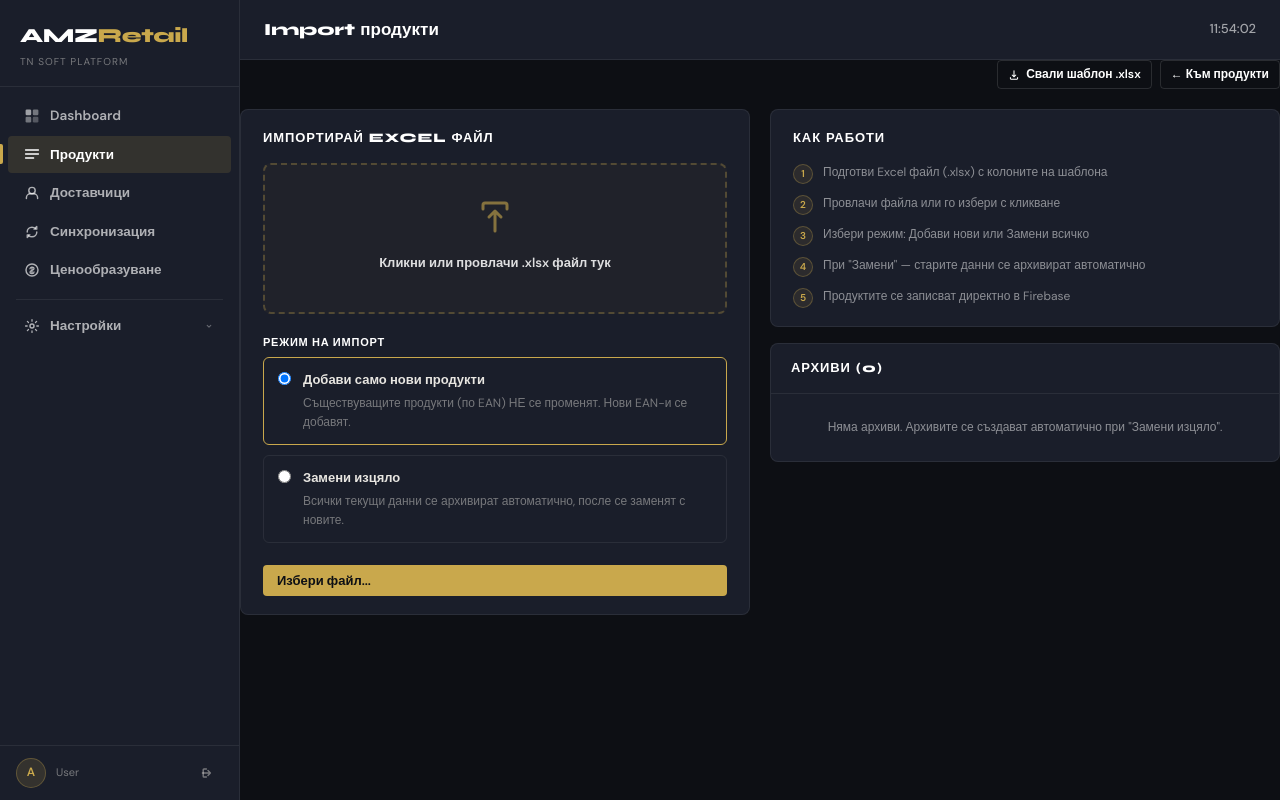
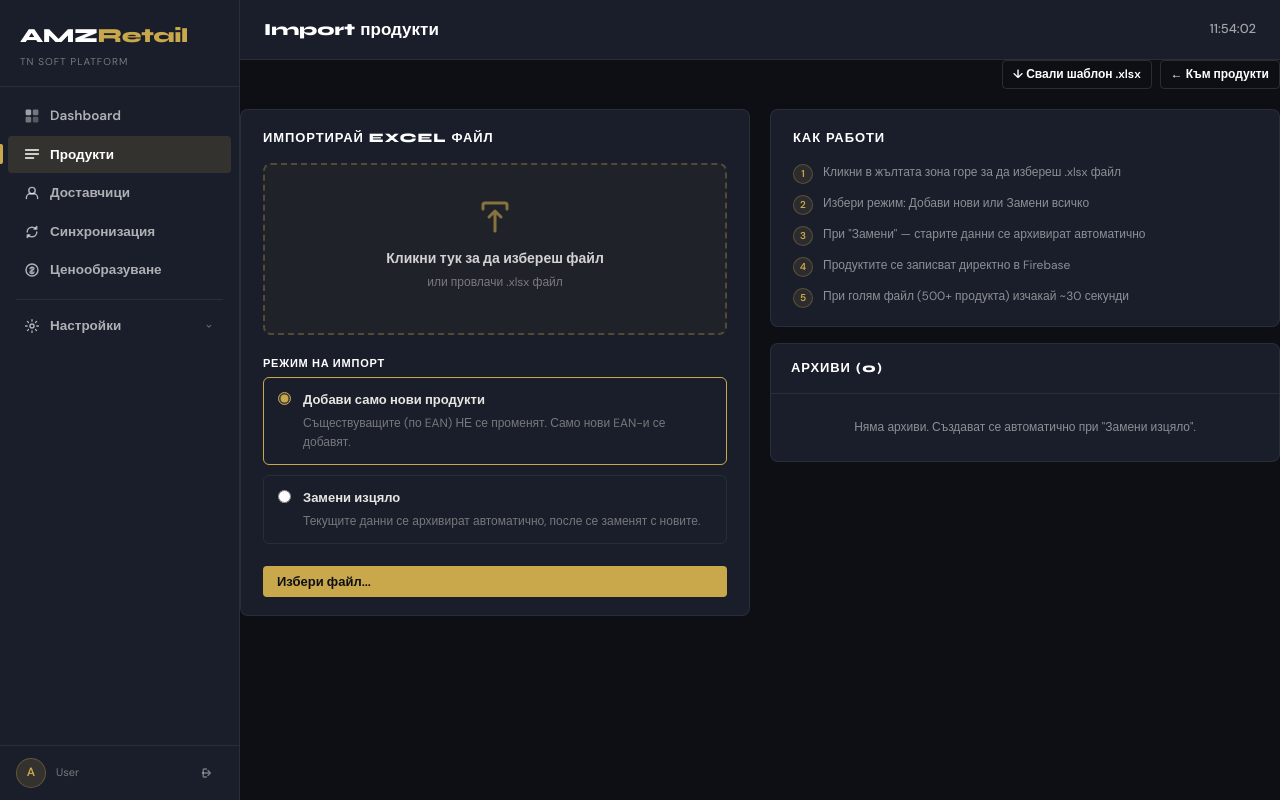
Before and after one commit to anguel-iliev/Amazon-FBM-automation, a PHP site: page /products/import in a window 1280 px wide. Run offline with PHP 8.4, Linux system fonts and the light colour scheme.

Commit message:
v2.3 — fixed import page: file selection, detailed errors, 180s timeout

```diff
--- a/platform/src/views/products/import.php
+++ b/platform/src/views/products/import.php
@@ -3,10 +3,7 @@
 <div class="page-header">
   <div></div>
   <div class="page-header-actions">
-    <a href="/products/template" class="btn btn-ghost btn-sm">
-      <svg width="12" height="12" viewBox="0 0 20 20" fill="none"><path d="M4 14v2a1 1 0 001 1h10a1 1 0 001-1v-2M10 3v10M7 10l3 3 3-3" stroke="currentColor" stroke-width="1.7" stroke-linecap="round" stroke-linejoin="round"/></svg>
-      Свали шаблон .xlsx
-    </a>
+    <a href="/products/template" class="btn btn-ghost btn-sm">↓ Свали шаблон .xlsx</a>
     <a href="/products" class="btn btn-ghost btn-sm">← Към продукти</a>
   </div>
 </div>
@@ -16,47 +13,45 @@
   <!-- Upload form -->
   <div class="card">
     <div class="card-title">Импортирай Excel файл</div>
-    <div id="upload-form">
-      <!-- Drop zone -->
-      <div id="drop-zone" style="border:2px dashed rgba(201,168,76,.3);border-radius:8px;padding:32px 20px;text-align:center;cursor:pointer;transition:all .2s;background:rgba(201,168,76,.03);margin-bottom:20px"
-           onclick="document.getElementById('file-inp').click()"
+
+    <!-- Drop zone + file select -->
+    <label for="file-inp" id="drop-zone" style="display:block;border:2px dashed rgba(201,168,76,.3);border-radius:8px;padding:32px 20px;text-align:center;cursor:pointer;transition:all .2s;background:rgba(201,168,76,.03);margin-bottom:20px"
        ondragover="event.preventDefault();this.style.borderColor='var(--gold)';this.style.background='rgba(201,168,76,.07)'"
        ondragleave="this.style.borderColor='rgba(201,168,76,.3)';this.style.background='rgba(201,168,76,.03)'"
        ondrop="handleDrop(event)">
-        <svg width="40" height="40" viewBox="0 0 20 20" fill="none" style="color:var(--gold);opacity:.6;margin-bottom:10px"><path d="M4 6v-2a1 1 0 011-1h10a1 1 0 011 1v2M10 17V7M7 10l3-3 3 3" stroke="currentColor" stroke-width="1.5" stroke-linecap="round" stroke-linejoin="round"/></svg>
-        <p style="font-size:13px;color:rgba(255,255,255,.6)"><strong style="color:rgba(255,255,255,.85)">Кликни или провлачи .xlsx файл тук</strong></p>
-        <p id="file-name" style="font-size:11px;color:var(--gold);margin-top:6px"></p>
-      </div>
+      <svg width="40" height="40" viewBox="0 0 20 20" fill="none" style="color:var(--gold);opacity:.6;margin-bottom:10px;display:block;margin-left:auto;margin-right:auto"><path d="M4 6v-2a1 1 0 011-1h10a1 1 0 011 1v2M10 17V7M7 10l3-3 3 3" stroke="currentColor" stroke-width="1.5" stroke-linecap="round" stroke-linejoin="round"/></svg>
+      <p style="font-size:14px;color:rgba(255,255,255,.8);font-weight:600;margin-bottom:4px">Кликни тук за да избереш файл</p>
+      <p style="font-size:12px;color:rgba(255,255,255,.4)">или провлачи .xlsx файл</p>
+      <p id="file-name" style="font-size:12px;color:var(--gold);margin-top:8px;font-weight:600"></p>
+    </label>
     <input type="file" id="file-inp" accept=".xlsx" style="display:none" onchange="onFileSelect(this)">
 
     <!-- Mode -->
     <div class="form-group">
       <label class="form-label">Режим на импорт</label>
       <div style="display:flex;flex-direction:column;gap:10px">
-          <label style="display:flex;align-items:flex-start;gap:12px;cursor:pointer;padding:12px 14px;border:1px solid var(--border);border-radius:6px;transition:border-color .15s" id="lbl-merge">
-            <input type="radio" name="mode" value="merge" checked onchange="updateMode(this)" style="margin-top:2px;flex-shrink:0">
+        <label id="lbl-merge" style="display:flex;align-items:flex-start;gap:12px;cursor:pointer;padding:12px 14px;border:1px solid var(--gold);border-radius:6px">
+          <input type="radio" name="mode" value="merge" checked onchange="updateMode(this)" style="margin-top:2px;flex-shrink:0;accent-color:var(--gold)">
           <div>
             <div style="font-size:13px;font-weight:600;color:var(--text)">Добави само нови продукти</div>
-              <div style="font-size:12px;color:var(--muted);margin-top:3px">Съществуващите продукти (по EAN) НЕ се променят. Нови EAN-и се добавят.</div>
+            <div style="font-size:12px;color:var(--muted);margin-top:3px">Съществуващите (по EAN) НЕ се променят. Само нови EAN-и се добавят.</div>
           </div>
         </label>
-          <label style="display:flex;align-items:flex-start;gap:12px;cursor:pointer;padding:12px 14px;border:1px solid var(--border);border-radius:6px;transition:border-color .15s" id="lbl-replace">
-            <input type="radio" name="mode" value="replace" onchange="updateMode(this)" style="margin-top:2px;flex-shrink:0">
+        <label id="lbl-replace" style="display:flex;align-items:flex-start;gap:12px;cursor:pointer;padding:12px 14px;border:1px solid var(--border);border-radius:6px">
+          <input type="radio" name="mode" value="replace" onchange="updateMode(this)" style="margin-top:2px;flex-shrink:0;accent-color:var(--gold)">
           <div>
             <div style="font-size:13px;font-weight:600;color:var(--text)">Замени изцяло</div>
-              <div style="font-size:12px;color:var(--muted);margin-top:3px">Всички текущи данни се архивират автоматично, после се заменят с новите.</div>
+            <div style="font-size:12px;color:var(--muted);margin-top:3px">Текущите данни се архивират автоматично, после се заменят с новите.</div>
           </div>
         </label>
       </div>
     </div>
 
-      <!-- Archive label (shown only for replace mode) -->
     <div class="form-group" id="archive-label-group" style="display:none">
       <label class="form-label">Наименование на архива (по желание)</label>
       <input type="text" id="archive-label" class="form-control" placeholder="напр. Преди актуализация март 2026">
     </div>
 
-      <!-- Submit -->
     <button class="btn btn-primary" id="import-btn" onclick="doImport()" disabled style="width:100%;margin-top:8px">
       Избери файл...
     </button>
@@ -70,24 +65,22 @@
     </div>
 
     <!-- Result -->
-      <div id="result" style="display:none;margin-top:16px;padding:14px 16px;border-radius:6px;font-size:13px;font-weight:600;line-height:1.7"></div>
-    </div>
+    <div id="result" style="display:none;margin-top:16px;padding:14px 16px;border-radius:6px;font-size:13px;line-height:1.7"></div>
   </div>
 
   <!-- How it works + Archives -->
   <div style="display:flex;flex-direction:column;gap:16px">
 
-    <!-- How it works -->
     <div class="card">
       <div class="card-title">Как работи</div>
       <ol style="list-style:none;display:flex;flex-direction:column;gap:10px">
         <?php foreach ([
-          ['Подготви Excel файл (.xlsx) с колоните на шаблона', 'blue'],
-          ['Провлачи файла или го избери с кликване', 'gold'],
-          ['Избери режим: Добави нови или Замени всичко', 'amber'],
-          ['При "Замени" — старите данни се архивират автоматично', 'green'],
-          ['Продуктите се записват директно в Firebase', 'green'],
-        ] as $i => [$text, $c]): ?>
+          'Кликни в жълтата зона горе за да избереш .xlsx файл',
+          'Избери режим: Добави нови или Замени всичко',
+          'При "Замени" — старите данни се архивират автоматично',
+          'Продуктите се записват директно в Firebase',
+          'При голям файл (500+ продукта) изчакай ~30 секунди',
+        ] as $i => $text): ?>
         <li style="display:flex;gap:10px;align-items:flex-start">
           <span style="width:20px;height:20px;background:rgba(201,168,76,.1);border:1px solid rgba(201,168,76,.3);border-radius:50%;display:flex;align-items:center;justify-content:center;font-size:10px;font-weight:700;color:var(--gold);flex-shrink:0;margin-top:1px"><?= $i+1 ?></span>
           <span class="text-sm text-muted"><?= $text ?></span>
@@ -96,14 +89,13 @@
       </ol>
     </div>
 
-    <!-- Archives -->
     <div class="card" style="padding:0">
       <div style="padding:14px 20px;border-bottom:1px solid var(--border);display:flex;align-items:center;justify-content:space-between">
         <div class="card-title" style="margin:0">Архиви (<?= count($archives) ?>)</div>
       </div>
       <?php if (empty($archives)): ?>
       <div style="padding:24px;text-align:center">
-        <p class="text-sm text-muted">Няма архиви. Архивите се създават автоматично при "Замени изцяло".</p>
+        <p class="text-sm text-muted">Няма архиви. Създават се автоматично при "Замени изцяло".</p>
       </div>
       <?php else: ?>
       <div style="max-height:300px;overflow-y:auto">
@@ -118,12 +110,10 @@
             <?php foreach ($archives as $arch): ?>
             <tr>
               <td style="padding:9px 16px;border-bottom:1px solid var(--border);color:var(--muted)"><?= date('d.m.Y H:i', strtotime($arch['date'] ?? '')) ?></td>
-              <td style="padding:9px 16px;border-bottom:1px solid var(--border);max-width:160px;overflow:hidden;text-overflow:ellipsis;white-space:nowrap" title="<?= htmlspecialchars($arch['label']) ?>"><?= htmlspecialchars($arch['label']) ?></td>
+              <td style="padding:9px 16px;border-bottom:1px solid var(--border);max-width:160px;overflow:hidden;text-overflow:ellipsis;white-space:nowrap"><?= htmlspecialchars($arch['label']) ?></td>
               <td style="padding:9px 16px;border-bottom:1px solid var(--border);text-align:right"><?= number_format($arch['count']) ?></td>
               <td style="padding:9px 16px;border-bottom:1px solid var(--border);text-align:right">
-                <button class="btn btn-ghost btn-sm" onclick="restoreArchive('<?= htmlspecialchars($arch['key']) ?>', '<?= htmlspecialchars($arch['label']) ?>')">
-                  Зареди
-                </button>
+                <button class="btn btn-ghost btn-sm" onclick="restoreArchive('<?= htmlspecialchars($arch['key']) ?>', '<?= htmlspecialchars($arch['label']) ?>')">Зареди</button>
               </td>
             </tr>
             <?php endforeach; ?>
@@ -132,8 +122,8 @@
       </div>
       <?php endif; ?>
     </div>
+
   </div>
-
 </div>
 
 <script>
@@ -141,74 +131,112 @@ let selectedFile = null;
 
 function updateMode(radio) {
   document.getElementById('archive-label-group').style.display = radio.value === 'replace' ? 'block' : 'none';
-  document.getElementById('lbl-merge').style.borderColor = radio.value === 'merge' ? 'var(--gold)' : 'var(--border)';
+  document.getElementById('lbl-merge').style.borderColor   = radio.value === 'merge'   ? 'var(--gold)' : 'var(--border)';
   document.getElementById('lbl-replace').style.borderColor = radio.value === 'replace' ? 'var(--gold)' : 'var(--border)';
 }
-// Init
-document.getElementById('lbl-merge').style.borderColor = 'var(--gold)';
 
 function onFileSelect(inp) {
   const f = inp.files[0]; if (!f) return;
+  if (!f.name.toLowerCase().endsWith('.xlsx')) { showResult('✗ Само .xlsx файлове са позволени', false); return; }
   selectedFile = f;
-  document.getElementById('file-name').textContent = '📄 ' + f.name + ' (' + (f.size/1024).toFixed(1) + ' KB)';
-  document.getElementById('import-btn').disabled = false;
-  document.getElementById('import-btn').textContent = 'Импортирай →';
+  const kb = (f.size / 1024).toFixed(1);
+  document.getElementById('file-name').textContent = '📄 ' + f.name + ' (' + kb + ' KB)';
+  const btn = document.getElementById('import-btn');
+  btn.disabled = false;
+  btn.textContent = 'Импортирай ' + f.name.substring(0, 30) + ' →';
 }
 
 function handleDrop(e) {
   e.preventDefault();
+  document.getElementById('drop-zone').style.borderColor = 'rgba(201,168,76,.3)';
+  document.getElementById('drop-zone').style.background = 'rgba(201,168,76,.03)';
   const f = e.dataTransfer.files[0];
   if (!f) return;
-  if (!f.name.endsWith('.xlsx')) { showResult('✗ Само .xlsx файлове', false); return; }
-  selectedFile = f;
-  document.getElementById('file-name').textContent = '📄 ' + f.name + ' (' + (f.size/1024).toFixed(1) + ' KB)';
-  document.getElementById('import-btn').disabled = false;
-  document.getElementById('import-btn').textContent = 'Импортирай →';
+  // Manually trigger file selection
+  const dt = new DataTransfer();
+  dt.items.add(f);
+  document.getElementById('file-inp').files = dt.files;
+  onFileSelect(document.getElementById('file-inp'));
 }
 
 function doImport() {
   if (!selectedFile) return;
-  const mode  = document.querySelector('input[name="mode"]:checked').value;
-  const label = document.getElementById('archive-label').value.trim();
-  const btn   = document.getElementById('import-btn');
-  const prog  = document.getElementById('progress');
-  const fill  = document.getElementById('prog-fill');
-  const ptxt  = document.getElementById('prog-text');
+  const mode    = document.querySelector('input[name="mode"]:checked').value;
+  const label   = document.getElementById('archive-label').value.trim();
+  const btn     = document.getElementById('import-btn');
+  const prog    = document.getElementById('progress');
+  const fill    = document.getElementById('prog-fill');
+  const ptxt    = document.getElementById('prog-text');
+  const result  = document.getElementById('result');
 
   btn.disabled = true;
   prog.style.display = 'block';
-  document.getElementById('result').style.display = 'none';
-  fill.style.width = '20%';
-  ptxt.textContent = 'Качване…';
+  result.style.display = 'none';
+  fill.style.width = '15%';
+  ptxt.textContent = 'Четене на файла…';
 
   const fd = new FormData();
   fd.append('file', selectedFile);
   fd.append('mode', mode);
   if (label) fd.append('label', label);
 
-  fill.style.width = '50%';
-  ptxt.textContent = 'Обработване…';
+  // Animate progress
+  let pct = 15;
+  const progressTimer = setInterval(() => {
+    pct = Math.min(pct + 5, 85);
+    fill.style.width = pct + '%';
+    if (pct < 40) ptxt.textContent = 'Четене на Excel файла…';
+    else if (pct < 70) ptxt.textContent = 'Обработване на продуктите…';
+    else ptxt.textContent = 'Записване в Firebase… (може да отнеме ~30 сек за голям файл)';
+  }, 1500);
 
-  fetch('/products/import', {method:'POST', body:fd})
-    .then(r => r.json())
+  // 120 second timeout for large files
+  const controller = new AbortController();
+  const timeout = setTimeout(() => controller.abort(), 120000);
+
+  fetch('/products/import', { method: 'POST', body: fd, signal: controller.signal })
+    .then(r => r.text().then(text => {
+      let data;
+      try { data = JSON.parse(text); }
+      catch(e) {
+        throw new Error('Сървърът върна грешен отговор:\n' + text.substring(0, 500));
+      }
+      return data;
+    }))
     .then(d => {
+      clearInterval(progressTimer);
+      clearTimeout(timeout);
       fill.style.width = '100%';
+
       if (d.success) {
         let msg = '';
         if (d.mode === 'replace') {
-          msg = `✓ Заменени ${d.count.toLocaleString()} продукта.<br><span style="font-size:11px;opacity:.7">Архив: ${d.archive_key}</span>`;
+          msg = '✓ Успешно! Заменени с <strong>' + d.count.toLocaleString() + '</strong> продукта.<br>';
+          if (d.archive_key) msg += '<small style="opacity:.7">Архив: ' + d.archive_key + '</small>';
         } else {
-          msg = `✓ Добавени <strong>${d.added}</strong> нови продукта.<br>Пропуснати ${d.skipped} съществуващи (общо ${d.total.toLocaleString()}).`;
+          msg = '✓ Успешно!<br>Добавени: <strong>' + d.added + '</strong> нови продукта.<br>Пропуснати: ' + d.skipped + ' (вече съществуват).<br>Общо в базата: <strong>' + (d.total||0).toLocaleString() + '</strong>';
         }
         showResult(msg, true);
-        setTimeout(() => window.location.href = '/products', 2000);
+        setTimeout(() => window.location.href = '/products', 2500);
       } else {
-        showResult('✗ ' + (d.error || 'Грешка при импорт'), false);
+        showResult('✗ Грешка при импорт:<br><strong>' + escH(d.error || 'Неизвестна грешка') + '</strong>', false);
         btn.disabled = false;
         btn.textContent = 'Опитай отново';
       }
     })
-    .catch(() => { showResult('✗ Мрежова грешка', false); btn.disabled = false; });
+    .catch(err => {
+      clearInterval(progressTimer);
+      clearTimeout(timeout);
+      fill.style.width = '100%';
+      const isTimeout = err.name === 'AbortError';
+      if (isTimeout) {
+        showResult('✗ Timeout — операцията отне повече от 120 секунди.<br><br>Вероятна причина: Firebase е бавен при запис на много продукти.<br><br>Провери дали продуктите са записани: <a href="/products" style="color:var(--gold)">→ Продукти</a>', false);
+      } else {
+        showResult('✗ Мрежова грешка:<br>' + escH(err.message), false);
+      }
+      btn.disabled = false;
+      btn.textContent = 'Опитай отново';
+    });
 }
 
 function showResult(msg, ok) {
@@ -218,12 +246,15 @@ function showResult(msg, ok) {
   el.style.border = '1px solid ' + (ok ? 'rgba(61,187,127,.3)' : 'rgba(224,92,92,.3)');
   el.style.color  = ok ? '#5DCCA0' : '#F08080';
   el.style.display = 'block';
+  el.scrollIntoView({ behavior: 'smooth', block: 'nearest' });
 }
 
+function escH(s) { return String(s).replace(/&/g,'&amp;').replace(/</g,'&lt;').replace(/>/g,'&gt;'); }
+
 function restoreArchive(key, label) {
-  if (!confirm(`Зареди архив "${label}"?\n\nТекущите продукти ще бъдат архивирани автоматично преди зареждането.`)) return;
+  if (!confirm('Зареди архив "' + label + '"?\n\nТекущите продукти ще бъдат архивирани преди зареждането.')) return;
   const fd = new FormData(); fd.append('key', key);
-  fetch('/products/restore', {method:'POST', body:fd})
+  fetch('/products/restore', { method: 'POST', body: fd })
     .then(r => r.json())
     .then(d => {
       if (d.success) { alert('✓ Архивът е зареден успешно!'); window.location.href = '/products'; }
```
Also changed, not shown: platform/.user.ini. Lines whose indentation alone changed are shown as unchanged.
